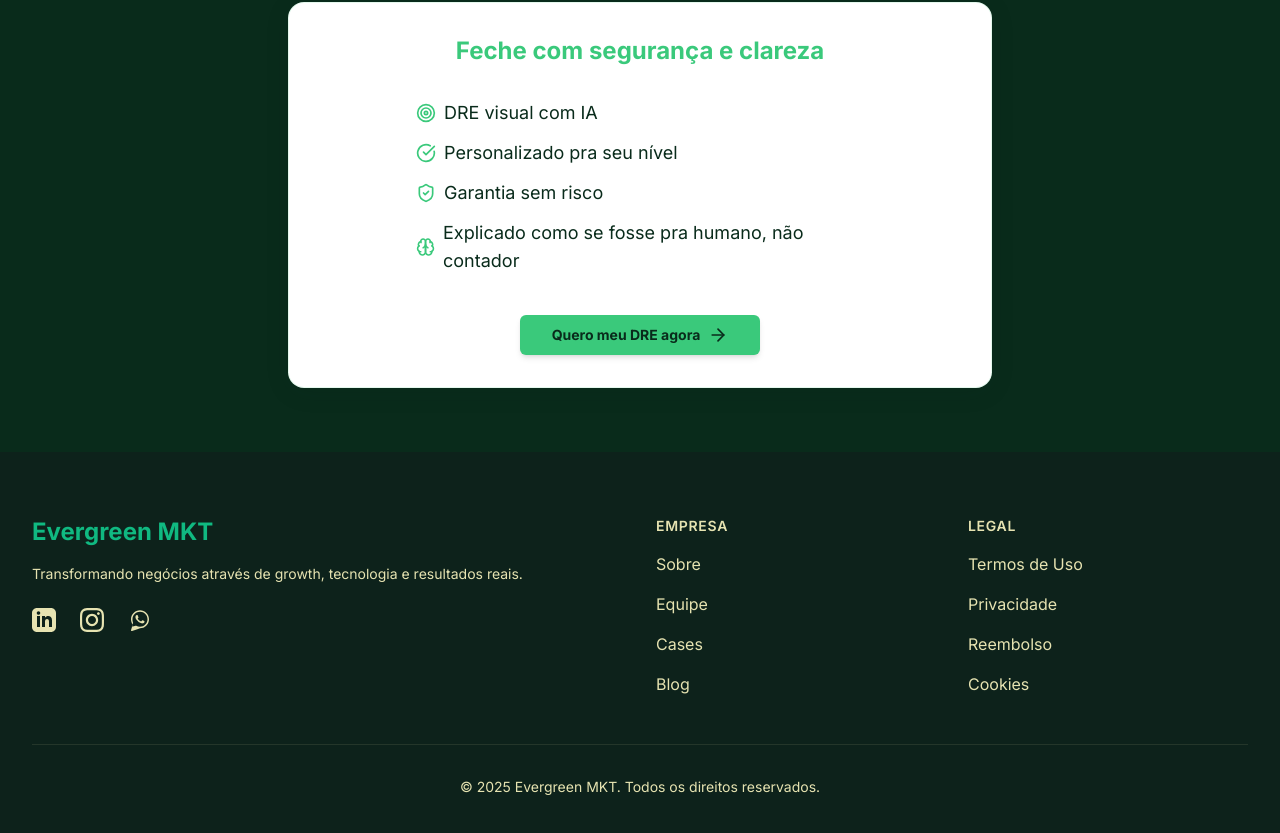
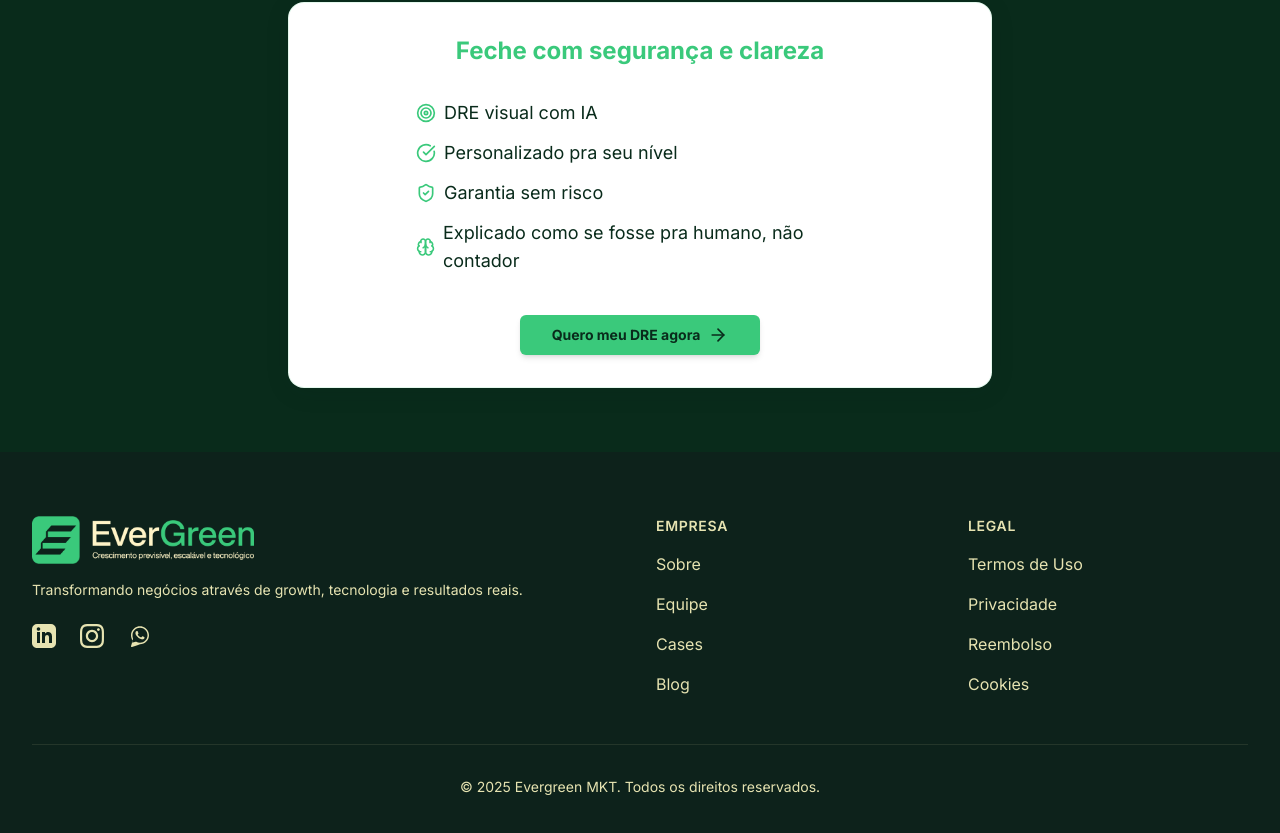
Before and after one commit to EverGreen-Agency/eg, a Next.js app: page /eg-os/dre in a window 1280 px wide. Shown: the part 6740-7573 px from the top of the page. Built offline with nearby package versions, Linux system fonts and the light colour scheme.

Commit message:
ajuste footer

```diff
--- a/src/components/Footer.tsx
+++ b/src/components/Footer.tsx
@@ -1,4 +1,5 @@
 import Link from 'next/link'
+import Image from 'next/image'
 
 export default function Footer() {
   const currentYear = new Date().getFullYear()
@@ -9,8 +10,14 @@ export default function Footer() {
         <div className="grid grid-cols-1 md:grid-cols-4 gap-8">
           {/* Logo e Descrição */}
           <div className="col-span-1 md:col-span-2">
-            <Link href="/" className="text-emerald-500 font-bold text-2xl">
-              Evergreen MKT
+            <Link href="/" className="flex items-center">
+              <Image
+                src="/images/Evergreen - Horizontal.png"
+                alt="Evergreen MKT"
+                width={180}
+                height={60}
+                className="h-12 w-auto"
+              />
             </Link>
             <p className="mt-4 text-sm text-[#E6E3B1]">
               Transformando negócios através de growth, tecnologia e resultados reais.
```
